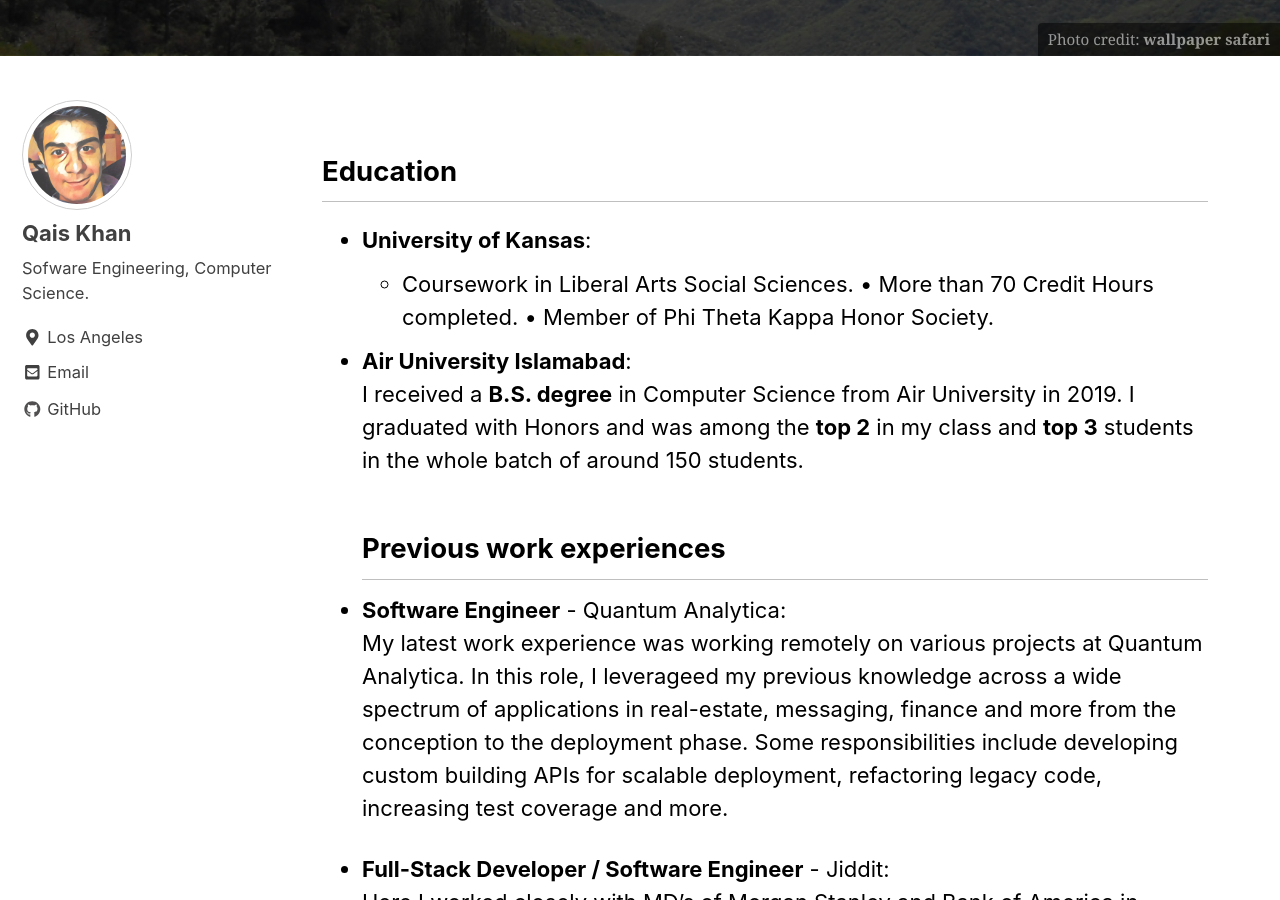
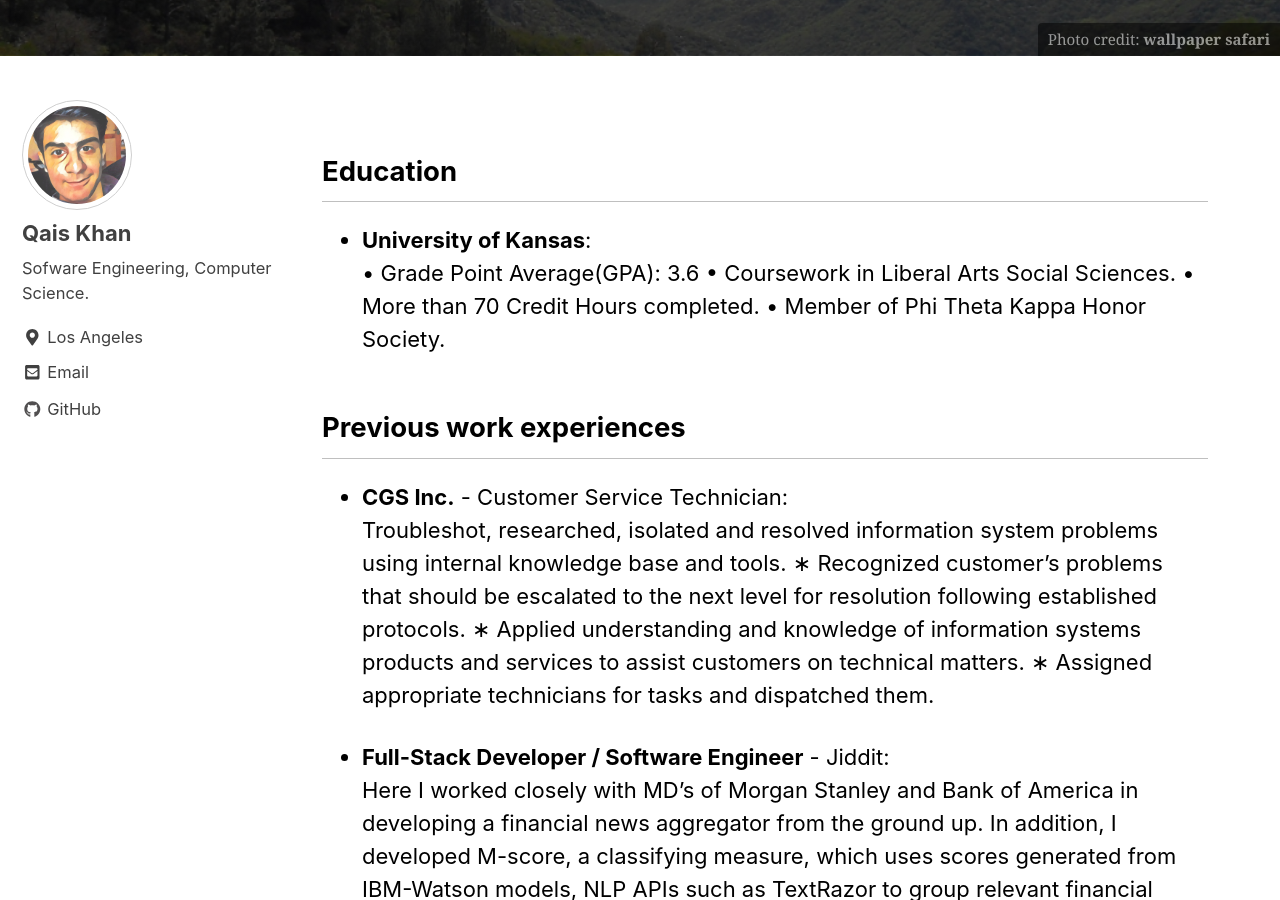
Before and after one commit to goharzeb/goharzeb.github.io, a Jekyll site: the page built from _pages/cv.md, in a window 1280 px wide and 900 px high, scrolled down 257 px. Built offline with Jekyll 4.4.1, drawn with Linux system fonts in a browser that asks for light colours; nearby versions of some CDN libraries.

Commit message:
Update cv.md

```diff
--- a/_pages/cv.md
+++ b/_pages/cv.md
@@ -12,17 +12,21 @@ header:
 ## Education
 
 - **University of Kansas**:
-  - Coursework in Liberal Arts Social Sciences.
+• Grade Point Average(GPA): 3.6
+• Coursework in Liberal Arts Social Sciences.
 • More than 70 Credit Hours completed.
 • Member of Phi Theta Kappa Honor Society.
 
 
-- **Air University Islamabad**:
-  I received a **B.S. degree** in Computer Science from Air University in 2019. I graduated with Honors and was among the **top 2** in my class and **top 3** students in the whole batch of around 150 students.
 ## Previous work experiences
 
-- **Software Engineer** - Quantum Analytica:
-  My latest work experience was working remotely on various projects at Quantum Analytica. In this role, I leverageed my previous knowledge  across a wide spectrum of applications in real-estate, messaging, finance and more from the conception to the deployment phase. Some responsibilities include developing custom building APIs for scalable deployment, refactoring legacy code, increasing test coverage and more.
+- **CGS Inc.** - Customer Service Technician:
+    Troubleshot, researched, isolated and resolved information system problems using internal knowledge base and tools.
+  ∗ Recognized customer’s problems that should be escalated to the next level for resolution following established protocols.
+  ∗ Applied understanding and knowledge of information systems products and services to assist customers on technical
+  matters.
+  ∗ Assigned appropriate technicians for tasks and dispatched them.
+
 
 - **Full-Stack Developer / Software Engineer** - Jiddit:
   Here I worked closely with MD's of Morgan Stanley and Bank of America in developing a financial news aggregator from the ground up. In addition, I developed M-score, a classifying measure, which uses scores generated from IBM-Watson models, NLP APIs such as TextRazor to group relevant financial topics. I also helped kick start a Pakistani news aggregator.
```
